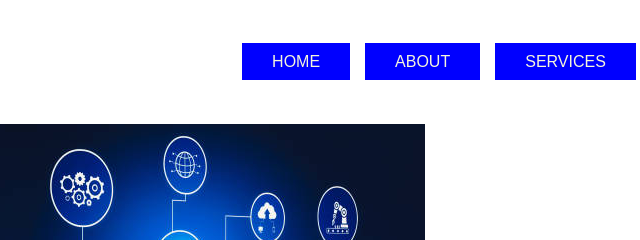
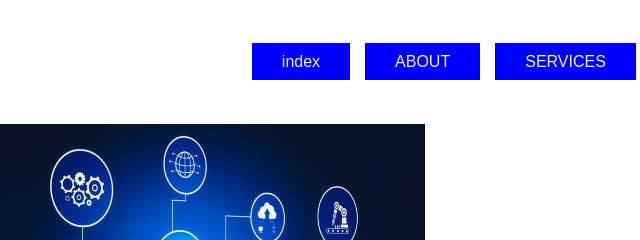
Before and after one commit to Kinfekidu/kinfekidu.github.com, a plain HTML site: page SERVICES.html in a window 1280 px wide. Shown: the top 240 px of the page, 327-967 px from the left. Drawn offline with nearby package versions, Linux system fonts and the light colour scheme.

Commit message:
changed home to index

```diff
--- a/SERVICES.html
+++ b/SERVICES.html
@@ -19,7 +19,7 @@
         </div>
         <nav>
             <ul class="main-navigation">
-                <li><a href="HOME.html">HOME</a></li>
+                <li><a href="index.html">index</a></li>
                 <li><a href="ABOUT.html">ABOUT</a></li>
                 <li><a href="SERVICES.html">SERVICES</a></li>
                 <li><a href="PORTFOLIO.html">PORTFOLIO</a></li>
```
